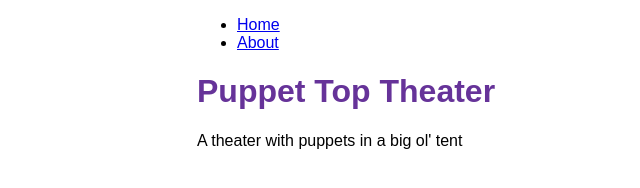
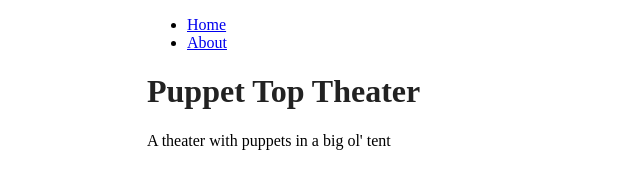
Before and after one commit to ragozzine/gatsby-puppettop, a Gatsby site: page / in a window 1280 px wide. Shown: the whole page, without its empty margins (193-833 px from the left). Built offline with nearby package versions, Linux system fonts and the light colour scheme; Gatsby itself is replaced by a stand-in of ours.

Commit message:
Redo some styles

```diff
--- a/src/components/layout.module.css
+++ b/src/components/layout.module.css
@@ -1,11 +1,11 @@
 .container {
     margin: auto;
-    max-width: 500px;
-    font-family: sans-serif;
+    max-width: 600px;
+    font-family: serif;
   }
 
   .heading {
-    color: rebeccapurple;
+    color: #222222;
   }
   .nav-links {
     display: flex;
@@ -16,5 +16,5 @@
     padding-right: 2rem;
   }
   .nav-link-text {
-    color: black;
+    color: #333333;
   }
```
